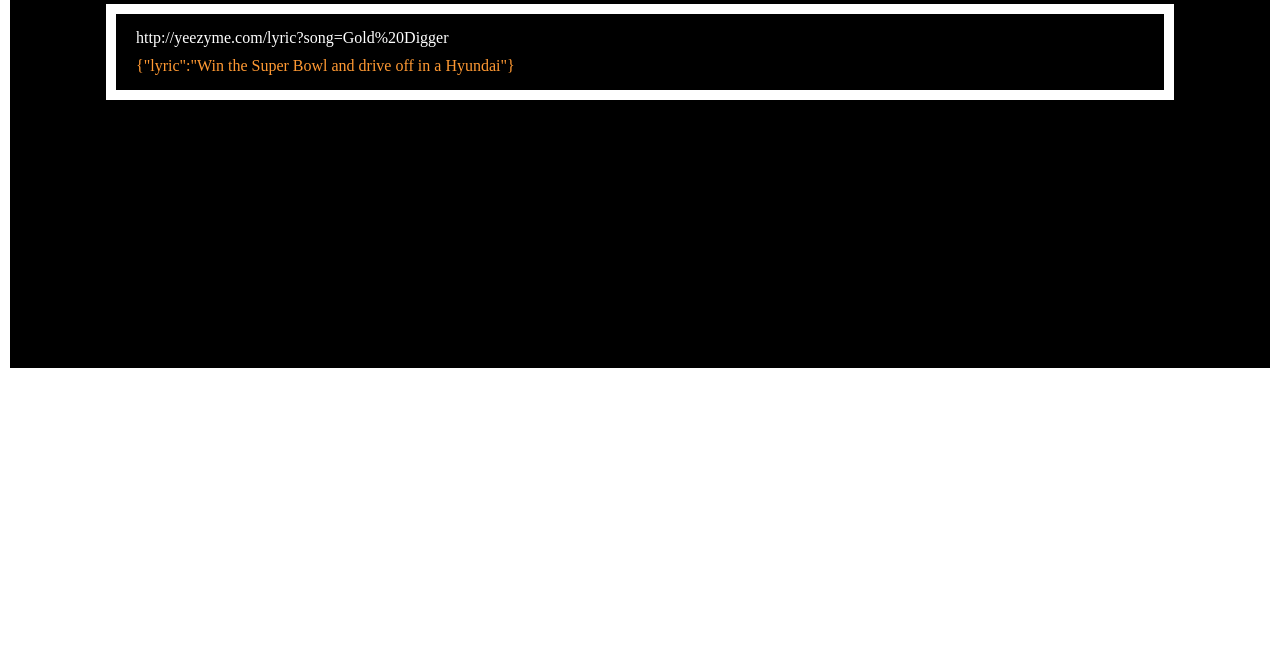
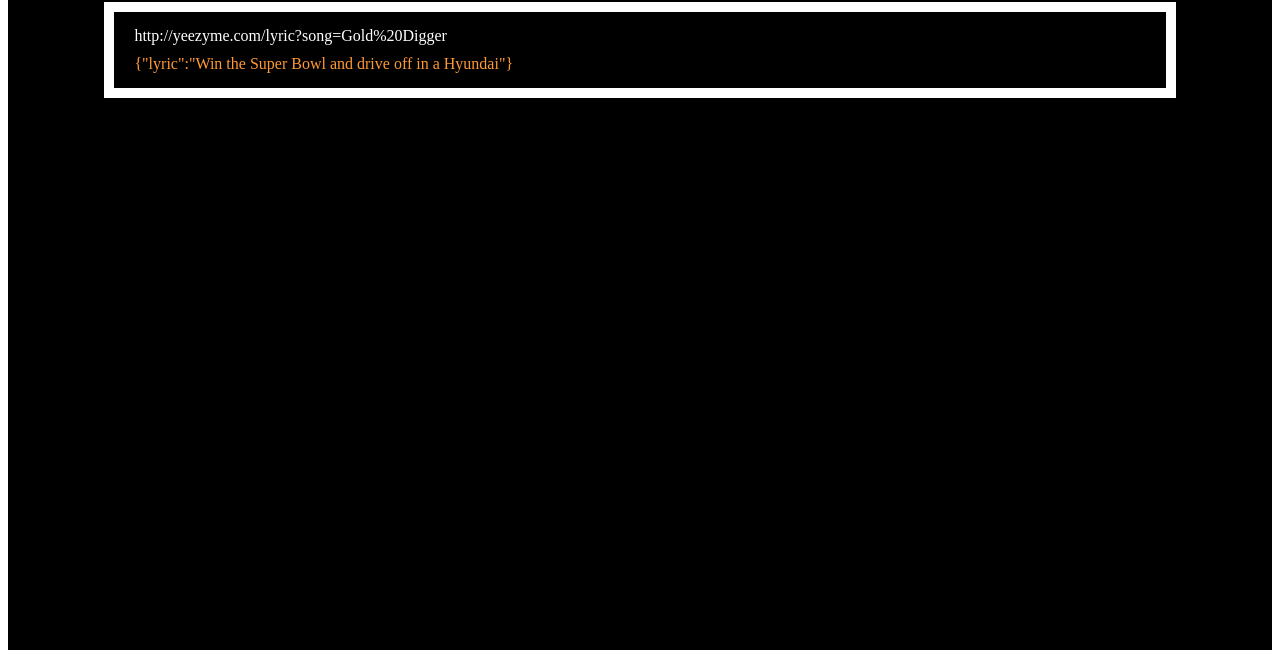
Before and after one commit to nmmascia/yeezy-me, a website: page src/client/index.html in a window 1280 px wide. Shown: the part 142-800 px from the top of the page. Drawn offline with Linux system fonts and the light colour scheme.

Commit message:
Make background be full height

```diff
--- a/src/client/css/index.css
+++ b/src/client/css/index.css
@@ -4,9 +4,9 @@
 }
 
 .content {
-  border: 10px solid #fff;
+  border: 1vh solid #fff;
   background-color: #000;
-  min-height: 500px;
+  height: 98vh;
 }
 
 .header {
```
